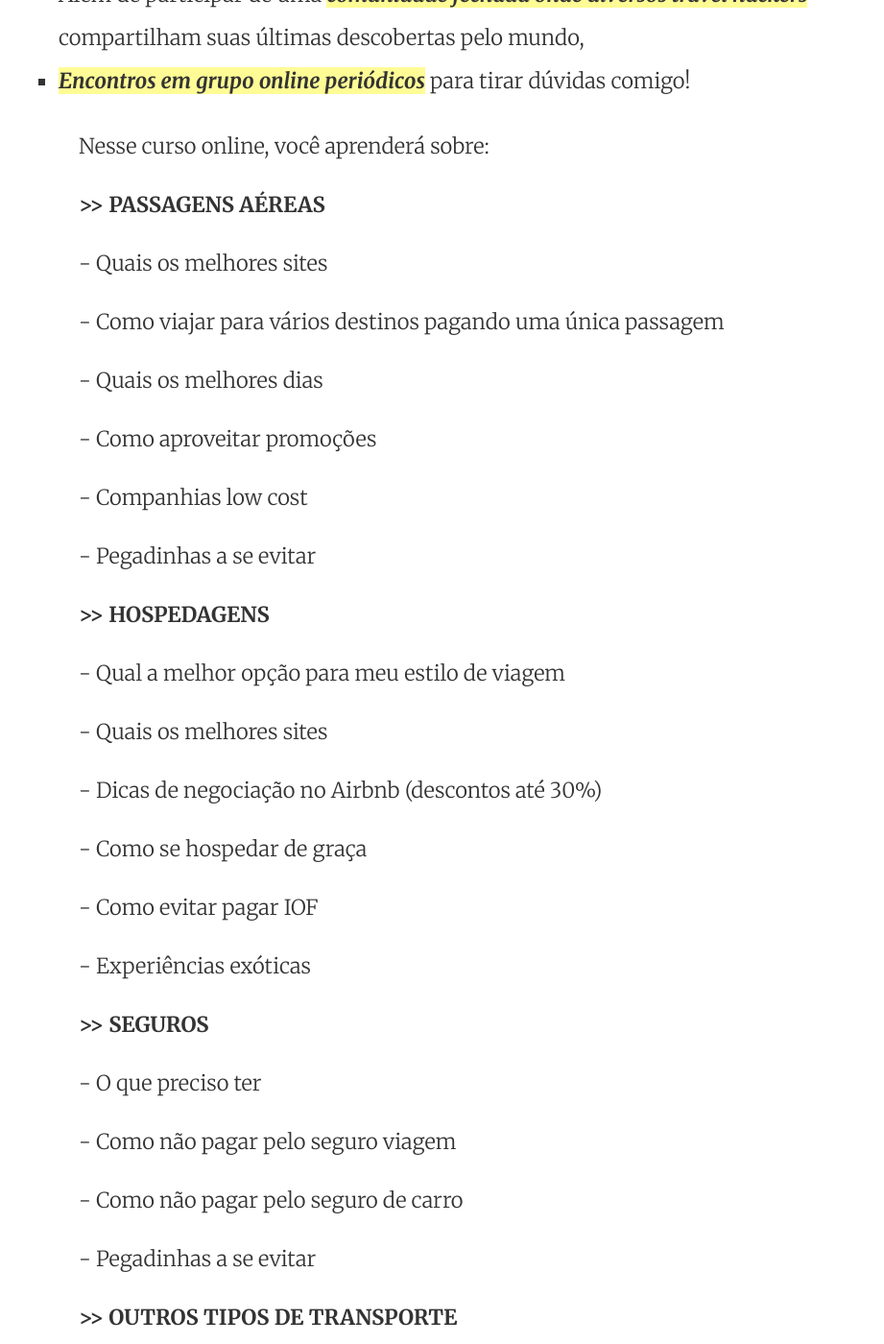
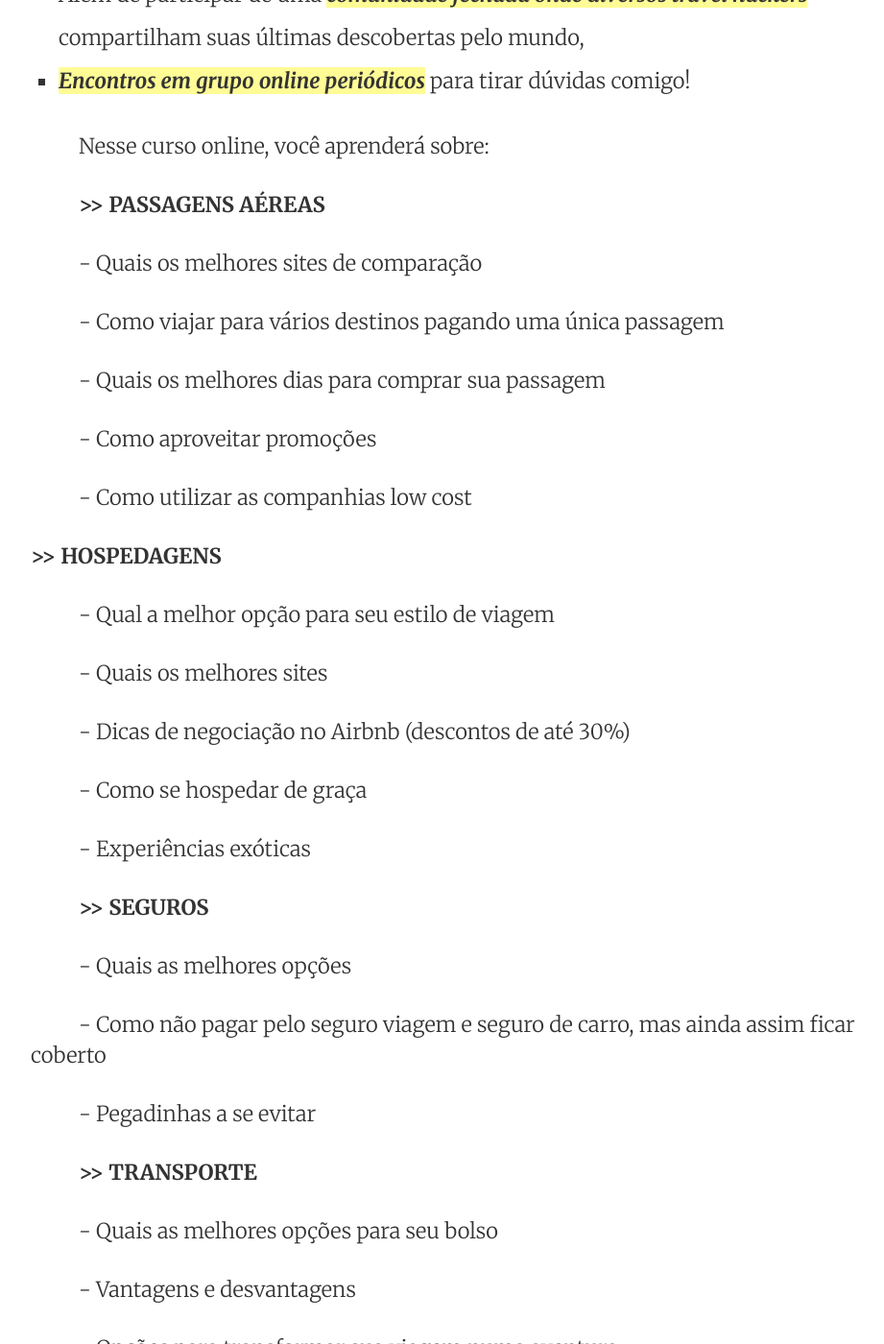
Before and after one commit to ianborges/hackeandosuaviagem, a Jekyll site: the page built from index.html, in a window 1280 px wide and 1400 px high, scrolled down 3502 px. Shown: the whole window at 96% size, without its empty margins (177-1098 px from the left). Built offline with Jekyll 4.4.1, drawn with Linux system fonts in a browser that asks for light colours; the list of posts is cut into pages by our own code; some of the changed text lies outside the part shown.

Commit message:
Update index.html

```diff
--- a/index.html
+++ b/index.html
@@ -70,7 +70,7 @@
 
 	<p>Cometi muitos erros ao longo do caminho… passei por muitos perrengues e incertezas!</p>
 
-	<p>Mas, depois de viajar por mais de 60 países nesses 15 anos, pode ter certeza que pude acumular diversas experiências que me permitem fazer viagens ainda mais incríveis!</p>
+	<p>Mas, depois de viajar por mais de 60 países nesses 15 anos, pode ter certeza que pude <strong>acumular diversas experiências</strong> que me permitem fazer viagens ainda mais incríveis!</p>
 
 	<p>Viagens que sempre que olho para trás, e penso:
 
@@ -95,68 +95,55 @@
         <p>Nesse curso online, você aprenderá sobre:</p>
 
         <p><strong>>> PASSAGENS AÉREAS</strong></p>
-        <p>- Quais os melhores sites</p>
+        <p>- Quais os melhores sites de comparação</p>
         <p>- Como viajar para vários destinos pagando uma única passagem</p>
-        <p>- Quais os melhores dias</p>
+        <p>- Quais os melhores dias para comprar sua passagem</p>
         <p>- Como aproveitar promoções</p>
-        <p>- Companhias low cost</p>
-        <p>- Pegadinhas a se evitar</p>
+        <p>- Como utilizar as companhias low cost</p
 
         <p><strong>>> HOSPEDAGENS</strong></p>
-        <p>- Qual a melhor opção para meu estilo de viagem</p>
+        <p>- Qual a melhor opção para seu estilo de viagem</p>
         <p>- Quais os melhores sites</p>
-        <p>- Dicas de negociação no Airbnb (descontos até 30%)</p>
+        <p>- Dicas de negociação no Airbnb (descontos de até 30%)</p>
         <p>- Como se hospedar de graça</p>
-        <p>- Como evitar pagar IOF</p>
         <p>- Experiências exóticas</p>
 
         <p><strong>>> SEGUROS</strong></p>
-        <p>- O que preciso ter</p>
-        <p>- Como não pagar pelo seguro viagem</p>
-        <p>- Como não pagar pelo seguro de carro</p>
+        <p>- Quais as melhores opções</p>
+        <p>- Como não pagar pelo seguro viagem e seguro de carro, mas ainda assim ficar coberto</p>
         <p>- Pegadinhas a se evitar</p>
 
-        <p><strong>>> OUTROS TIPOS DE TRANSPORTE</strong></p>
-        <p>- Trem</p>
-        <p>- Onibus</p>
-        <p>- Aluguel de carro</p>
-        <p>- Aluguel de motorhome</p>
-        <p>- Carona</p>
+        <p><strong>>> TRANSPORTE</strong></p>
+        <p>- Quais as melhores opções para seu bolso</p>
+        <p>- Vantagens e desvantagens</p>
+        <p>- Opções para transformar sua viagem numa aventura</p>
+        <p>- Outros formatos como trem, ônibus, barco, aluguel de carro a USD 1, motorhome, carona, bicicleta, scooter, segway, balão, helicóptero, tuktuk...</p>
 
         <p><strong>>> GRANA NA VIAGEM</strong></p>
         <p>- Como planejar os custos da viagem</p>
         <p>- Como levar a grana (dinheiro, cartão, travel money...)</p>
         <p>- Melhores cartões</p>
         <p>- Como transferir dinheiro</p>
+	<p>- Como fugir do IOF do cartão de crédito (6,38%)</p>
 
         <p><strong>>> APLICATIVOS</strong></p>
-        <p>- Aplicativos essenciais na sua viagem</p>
-        <p>- Transporte</p>
-        <p>- Comunicação</p>
-        <p>- Controle de gastos</p>
-        <p>- Recomendações</p>
-        <p>- Gestão de programa de milhas</p>
-        <p>- Edição de fotos</p>
-        <p>- Mapa offline</p>
+        <p>- Quais os aplicativos essenciais na sua viagem</p>
+ 	<p>- Transporte, comunicação, controle de gastos, recomendações, gestão de programa de milhas, edição de fotos, mapa offline</p>
 
         <p><strong>>> ACESSÓRIOS DE VIAGEM</strong></p>
-        <p>- Mala</p>
-        <p>- Mochila</p>
-        <p>- Roupas e Calçados</p>
-        <p>- Sim card para o celular</p>
-        <p>- Adaptadores</p>
-        <p>- E-book Reader</p>
-        <p>- Smartphone</p>
-        <p>- Drone</p>
-        <p>- Camera</p>
+	<p>- Qual a melhor mala e mochila para meu estilo de viagem</p>
+	<p>- Que tipo de roupas e calçados deve levar</p>
+	<p>- Quais eletrônicos: e-book reader, smartphone, drone, camera GO PRO</p>
+	<p>- Outros itens essenciais: SIM card para o celular, adaptadores de tomada</p>
 
         <p><strong>>> PROGRAMA DE MILHAS</strong></p>
-        <p>- Como fazer</p>
+	<p>- Como fazer</p>
         <p>- Cash back</p>
         <p>- Como ganhar com indicações</p>
 
         <p><strong>>> EXPERIÊNCIAS LOCAIS</strong></p>
-        <p>- Sites e apps</p>
+	<p>- Como SEMPRE conseguir as melhores dicas locais</p>
+	<p>- Sites e apps</p>
         <p>- Ideias criativas</p>
         <p>- Espírito aventureiro</p>
 
```
